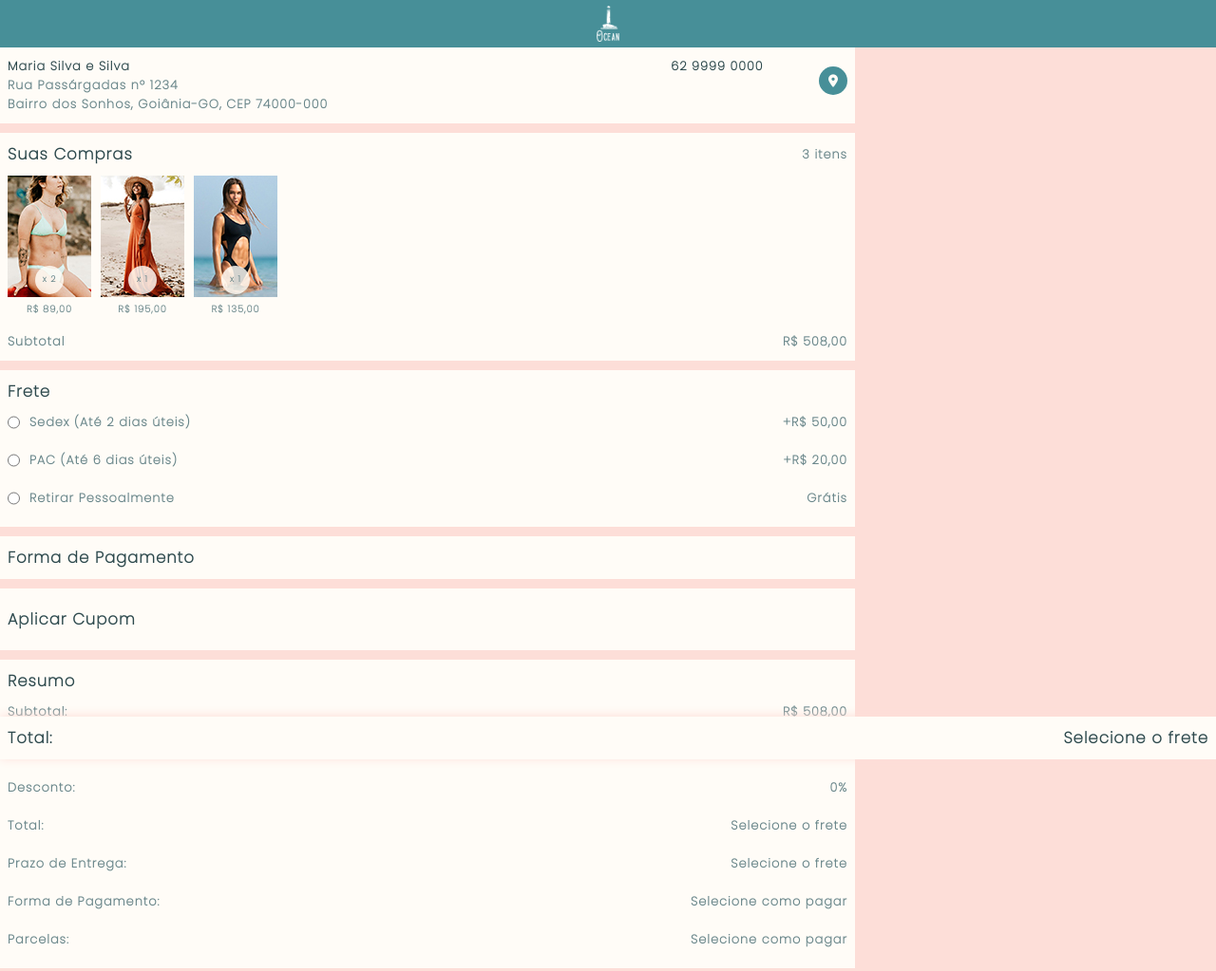
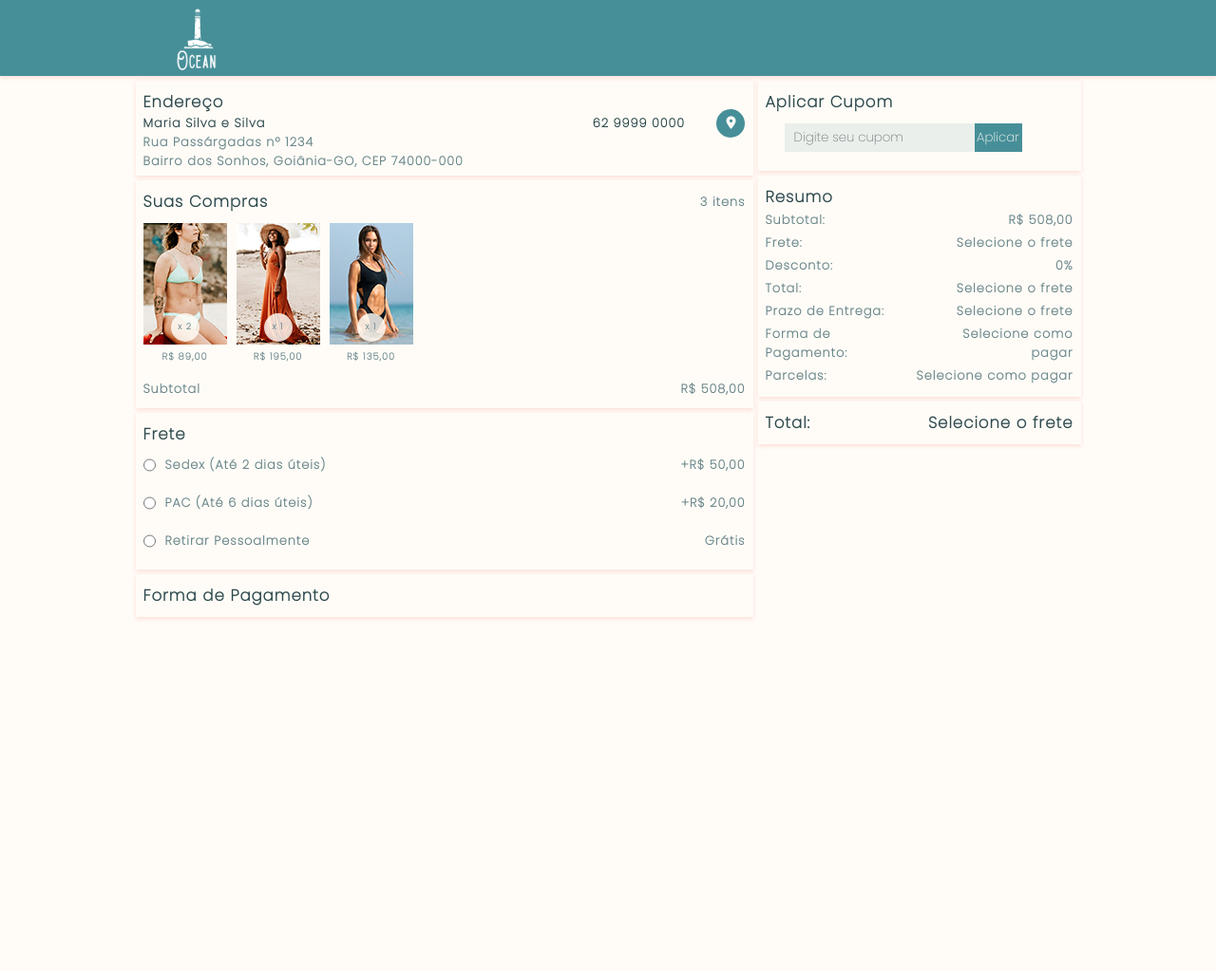
Before and after one commit to BrMoreira1985/hackadev_checkout, a plain HTML site: page index.html in a window 1280 px wide. Shown: the whole page at 95% size. After the commit the page ends 800 px from the top, so only its background shows below. Drawn offline with Linux system fonts and the light colour scheme.

Commit message:
Media query

```diff
--- a/checkout-styles.css
+++ b/checkout-styles.css
@@ -29,8 +29,14 @@
   --cor_transparencia: var(--azul_piscina_transparente);
 }
 
+button {
+  font-family:"Poppins", sans-serif ;
+  cursor: pointer;
+}
+
 body {
-  background-color: var(--cor_fundo);
+  display: flex;
+  justify-content: center;
   font-family: "Poppins", sans-serif;
   font-weight: 100;
   font-size: 11px;
@@ -47,6 +53,7 @@ input[type="radio"]{
 }
 
 .checkout {
+  width: 100vw;
   display: flex;
   flex-direction: column;
   font-weight: 100;
@@ -61,6 +68,7 @@ input[type="radio"]{
   padding-right: 8px;
   margin-top: 5px;
   margin-bottom: 5px;
+  box-shadow: 0 2px 5px var(--cor_fundo);
 }
 
 .card--header {
@@ -238,12 +246,29 @@ input[type="radio"]{
 }
 
 .card--cupom{
-  height: 0;
-  overflow: hidden;
-  margin: 0 20px 0 20px;
-  padding: 0 20px 0 20px;
+  margin-top: 10px;
+  height: 30px;
+  width: 250px;
+  margin-left: 20px;
+  margin-bottom: 10px;
   display: flex;
-  justify-content: space-between;
+}
+
+.cupom--texto{
+  width: 200px;
+  border: none;
+  background-color: var(--azul_piscina_transparente);
+  font-family: 'Poppins', sans-serif;
+  padding-left: 10px;
+}
+
+.cupom--botao{
+  width: 50px;
+  border: none;
+  background-color: var(--cor_botoes);
+  color: var(--cor_cartoes);
+  padding: 0 2px 0 2px;
+  border-radius: none;
 }
 
 .card--cupom-texto{
@@ -264,6 +289,10 @@ input[type="radio"]{
   display: flex;
   justify-content: space-between;
   padding: 10px 0 10px 0;
+}
+
+.linha :nth-child(2){
+  text-align: right;
 }
 
 .card--finalizar {
@@ -311,7 +340,7 @@ input[type="radio"]{
   transition: all 0.2s ease-in-out;
 }
 
-.card--footer {
+.card--espacador {
   height: 95px;
   background-color: none;
   background-color: var(--cor_fundo);
@@ -348,11 +377,82 @@ input[type="radio"]{
   bottom: -10px;
 }
 
-@media only screen and (min-width: 1000px) {
+@media only screen and (min-width: 768px) {
+
+  body{
+    background-color: var(--branco_amarelado);
+  }
+
+  .card--header{
+    height: 80px;
+  }
+
+  .header--limites{
+    width: 90%;
+  }
+
+  .header--limites img{
+    transform: scale(1.7, 1.7);
+  }
+
+  .boddy{
+    background-color: var(--branco_amarelado);
+  }
+
+  .card{
+    box-shadow: 0 2px 5px var(--cor_fundo);
+  }
 
   .checkout{
-    width: 900px;
-    left: 50%;
+    width: 1000px;
+    display: flex;
+    flex-direction: row;
+    justify-content: space-around;
+    background-color: var(--branco_amarelado);
+  }
 
+
+  .desktop--coluna-1{
+    width: 65%;
+    padding-top: 5px;
+  }
+
+  .desktop--coluna-2{
+    width: 34%;
+    padding-top: 5px;
+  }
+
+  .card--dados{
+    margin-top: 80px;
+    height: 100px;
+  }
+
+  .card--cupom-container{
+    margin-top: 80px;
+  }
+
+  .card--cupom{
+    width: 92%;
+  }
+
+  .card--espacador{
+    display: none;
+  }
+
+  .linha {
+    display: flex;
+    justify-content: space-between;
+    padding: 2px 0 2px 0;
+  }
+
+  .card--finalizar{
+    position: relative;
+  }
+
+}
+
+@media only screen and (min-width: 1000px) {
+  .header--limites{
+    width: 890px;
   }
 }
--- a/index.html
+++ b/index.html
@@ -21,23 +21,33 @@
     <div class="checkout">
       <!--Cabeçalho: início-->
       <div class="card card--header">
+        <div class="header--limites">
           <img src="/imagens/ocean logo-branco.png" class="logo-ocean" />
+        </div>
+
       </div>
       <!--Cabeçalho: fim-->
 
+
+      <div class="desktop--coluna-1">
+
 <!--Dados do cliente: início-->
 <div class="card card--dados">
+
   <div class="card--informacoes">
+    <h2 class="card--titulo">Endereço</h2>
     <div class="card--nome-telefone">
       <h3 class="card--texto">Maria Silva e Silva</h3>
       <h3 class="card--texto">62 9999 0000</h3>
     </div>
+
     <div class="card--endereco-linha1">
       <h3 class="card--texto">Rua Passárgadas nº 1234</h3>
       <h3 class="card--texto">
         Bairro dos Sonhos, Goiânia-GO, CEP 74000-000
       </h3>
     </div>
+
   </div>
 
   <div class="card--acao">
@@ -45,6 +55,7 @@
       <i class="fa-solid fa-location-dot"></i>
     </button>
   </div>
+
 </div>
 
 <div class="card card--alterar-dados"></div>
@@ -266,14 +277,23 @@
   </div>
 </div>
 <!--Pagamento: fim-->
+</div>
+
+
+      <div class="desktop--coluna-2">
 
         <!--Cupom: início-->
-      <div class="card card--botao-cupom botaoCupom" onclick="mostrarCupom()">
-        <div class="linha">
+<div class="card card--cupom-container botaoCupom">
+
   <h2 class="card--titulo">Aplicar Cupom</h2>
+
+
+<div class="card--cupom">
+  <input type="text" placeholder="Digite seu cupom" class="cupom--texto">
+  <button class="cupom--botao">Aplicar</button>
 </div>
 
-        <div class="card--cupom cardCupom">
+<!--<div class="card--cupom cardCupom">
   <div class="card--cupom-texto">
     <h3>-10.00%</h3>
     <h3>Para pedidos acima de R$ 150,00</h3>
@@ -287,7 +307,7 @@
     <h3>Para pedidos acima de R$ 50,00</h3>
   </div>
   <input type="radio" name="cupom">
-        </div>
+</div>-->
 
 </div>
 <!--Cupom: fim-->
@@ -333,7 +353,7 @@
 <!--Resumo: fim-->
 
 <!--Rodapé: início-->
-      <div class="card card--footer"></div>
+<div class="card card--espacador"></div>
 <!--Rodapé: fim-->
 
 <!--Finalizar pedido: início-->
@@ -353,6 +373,9 @@
   </div>
 </div>
       </div>
+
+
+    </div>
     <script src="/checkout.js"></script>
   </body>
 </html>
```
Lines whose indentation alone changed are shown as unchanged.
